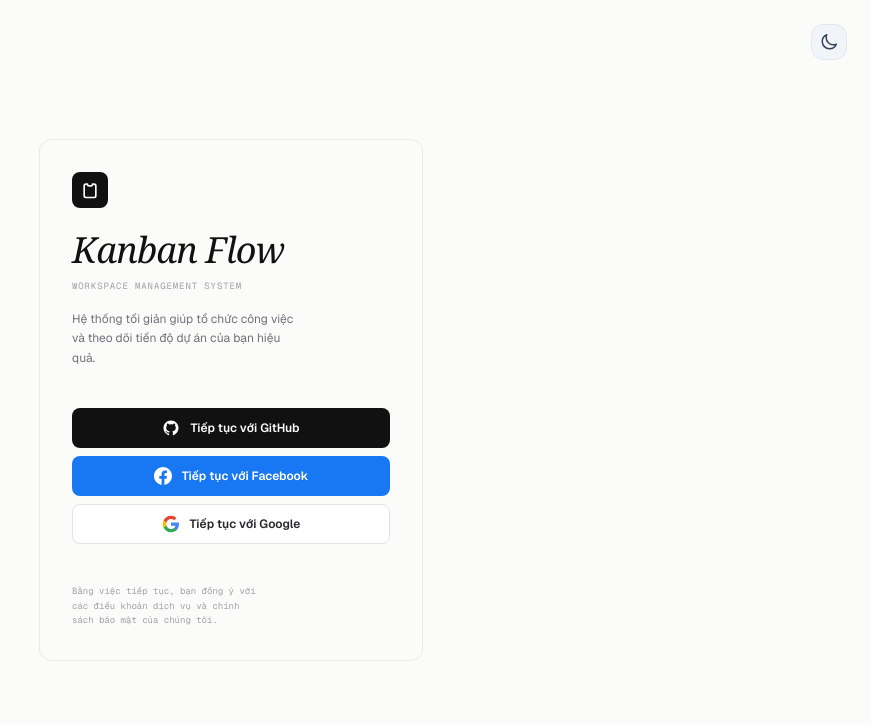
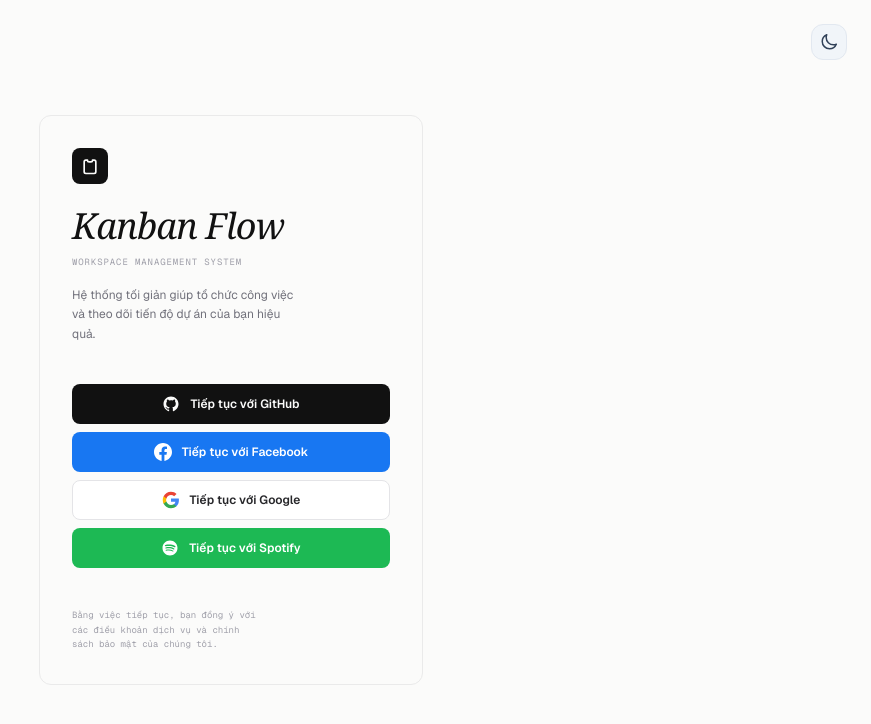
Before and after one commit to NguyenTuan03/Kanban-Board, a Next.js app: page /login in a window 1280 px wide. Shown: the top 724 px of the page, without its empty margins (409-1280 px from the left). Built offline with nearby package versions, Linux system fonts and the light colour scheme.

Commit message:
feat: add Spotify OAuth authentication support to login page

```diff
--- a/app/(auth)/login/action.ts
+++ b/app/(auth)/login/action.ts
@@ -76,6 +76,29 @@
   }
 }
 
+export async function signInWithSpotify() {
+  const cookieStore = await cookies();
+  const supabase = createClient(cookieStore);
+
+  const baseUrl = await getBaseUrl();
+
+  const { data, error } = await supabase.auth.signInWithOAuth({
+    provider: "spotify",
+    options: {
+      redirectTo: `${baseUrl}/auth/callback`,
+    },
+  });
+
+  if (error) {
+    console.error("Error signing in with Spotify:", error);
+    return redirect("/login?error=true");
+  }
+
+  if (data.url) {
+    return redirect(data.url);
+  }
+}
+
 export async function signOut() {
   const cookieStore = await cookies();
   const supabase = createClient(cookieStore);
--- a/app/(auth)/login/page.tsx
+++ b/app/(auth)/login/page.tsx
@@ -1,5 +1,5 @@
 import React from "react";
-import { signInWithGitHub, signInWithFacebook, signInWithGoogle } from "./action";
+import { signInWithGitHub, signInWithFacebook, signInWithGoogle, signInWithSpotify } from "./action";
 import ThemeToggle from "@/components/theme/theme-toggle";
 
 interface PageProps {
@@ -123,6 +123,20 @@
           </button>
         </form>
 
+        {/* Spotify Login Button */}
+        <form action={signInWithSpotify} className="space-y-4 mt-2">
+          <button
+            type="submit"
+            className="w-full flex h-10 items-center justify-center gap-2.5 rounded-lg bg-[#1DB954] text-white hover:bg-[#1DB954]/90 font-semibold text-xs transition-all duration-200 active:scale-[0.98] cursor-pointer shadow-none"
+          >
+            {/* Spotify SVG Icon */}
+            <svg className="h-4.5 w-4.5" fill="currentColor" viewBox="0 0 24 24">
+              <path d="M12 2C6.477 2 2 6.477 2 12s4.477 10 10 10 10-4.477 10-10S17.523 2 12 2zm4.586 14.424c-.18.295-.563.387-.857.207-2.35-1.434-5.305-1.76-8.786-.965-.336.077-.67-.134-.747-.47-.077-.337.134-.67.47-.748 3.812-.87 7.08-.496 9.712 1.11.293.18.386.563.208.857.001 0 0 .001.001.006zm1.225-2.72c-.227.367-.707.487-1.074.26-2.69-1.654-6.793-2.133-9.972-1.168-.413.125-.847-.107-.973-.52-.125-.413.107-.847.52-.973 3.636-1.102 8.147-.568 11.238 1.328.367.226.488.707.261 1.073zm.105-2.81c-3.225-1.915-8.54-2.093-11.62-1.158-.495.15-1.01-.128-1.16-.623-.15-.495.128-1.01.623-1.16 3.555-1.08 9.425-.875 13.137 1.328.446.265.592.84.327 1.286-.265.447-.84.593-1.286.327h-.021z"/>
+            </svg>
+            Tiếp tục với Spotify
+          </button>
+        </form>
+
         {/* Footer Area */}
         <footer className="mt-10 text-left text-[9px] text-zinc-400 dark:text-zinc-500 leading-relaxed max-w-[34ch] font-mono">
           Bằng việc tiếp tục, bạn đồng ý với các điều khoản dịch vụ và chính sách bảo mật của chúng tôi.
```
